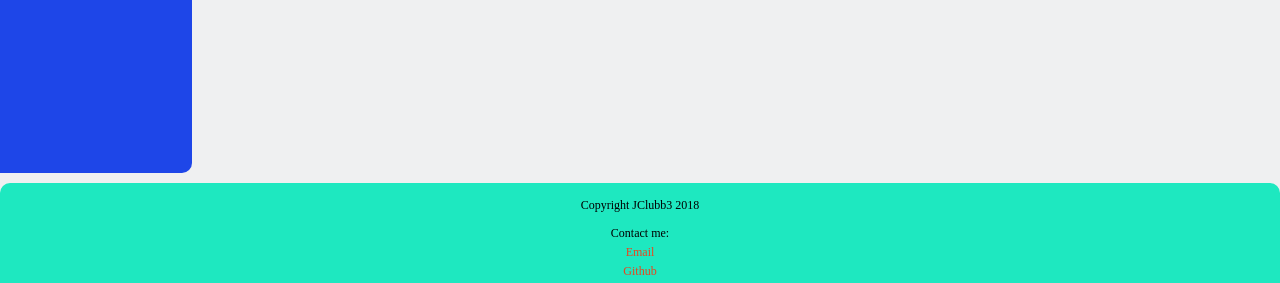
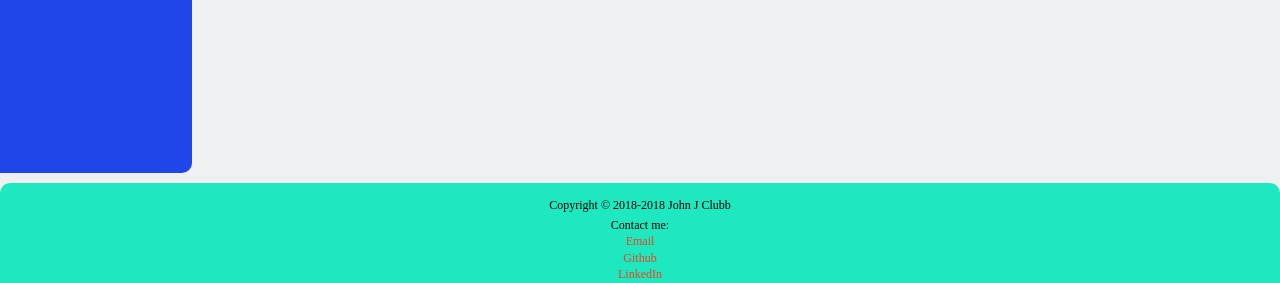
Before and after one commit to JClubb3/johnj.club, a Django app: template articles/templates/articles/index.html in a window 1280 px wide. Shown: the part 517-800 px from the top of the page. Run offline with Django 3.2, Linux system fonts and the light colour scheme; the template is opened without the code that fills it, so the values that code supplies are empty.

Commit message:
Fix footer text.

```diff
--- a/articles/templates/articles/footer.html
+++ b/articles/templates/articles/footer.html
@@ -3,12 +3,13 @@
         {% block footer_top %}{% endblock %}
         <div class="footerContent">
         <div class="copyright">
-            <p>Copyright JClubb3 2018</p>
+            <p>Copyright &copy; 2018-{% now "Y" %} John J Clubb</p>
         </div>
         <div class="contact">
             <p>Contact me:</p>
-            <p><a href="#">Email</a></p>
-            <p><a href="#">Github</a></p>
+            <p><a href="mailto:john@johnj.club">Email</a></p>
+            <p><a href="https://github.com/JClubb3">Github</a></p>
+            <p><a href="#">LinkedIn</a></p>
         </div>
         </div>
         {% block footer_bottom %}{% endblock %}
```
